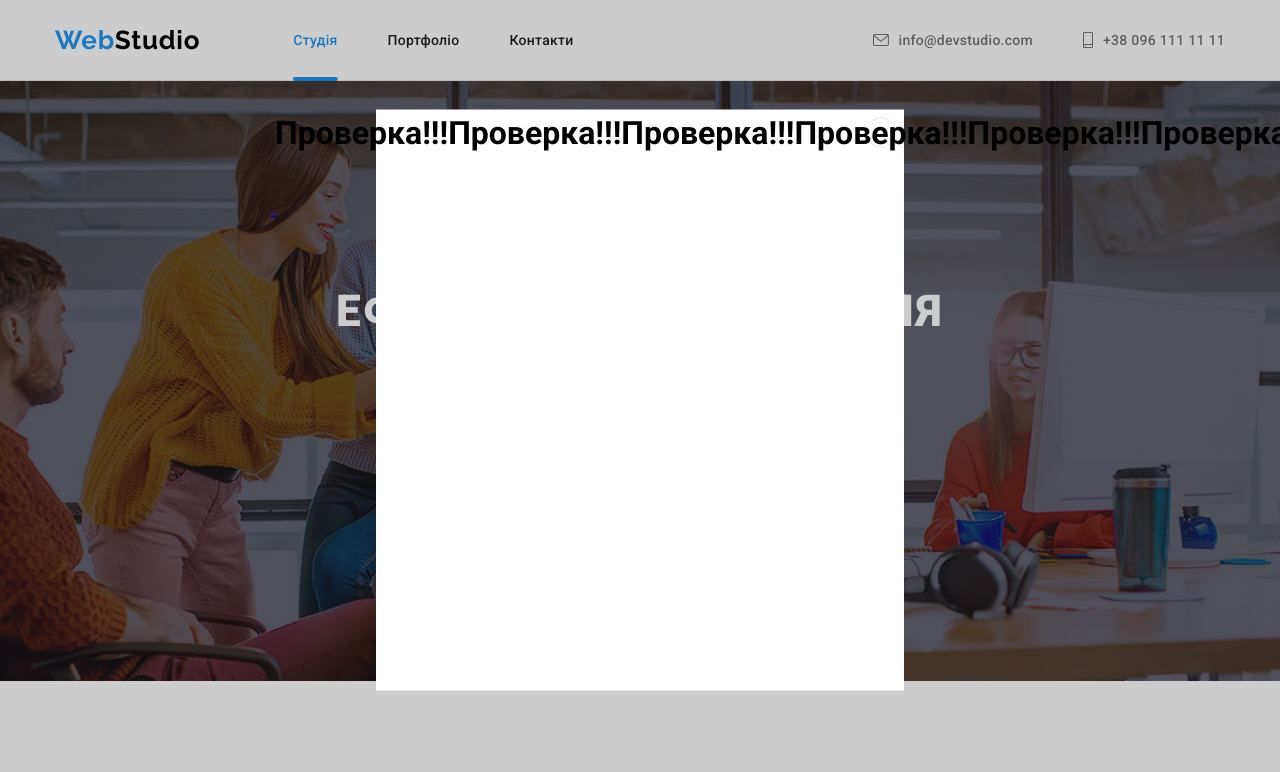
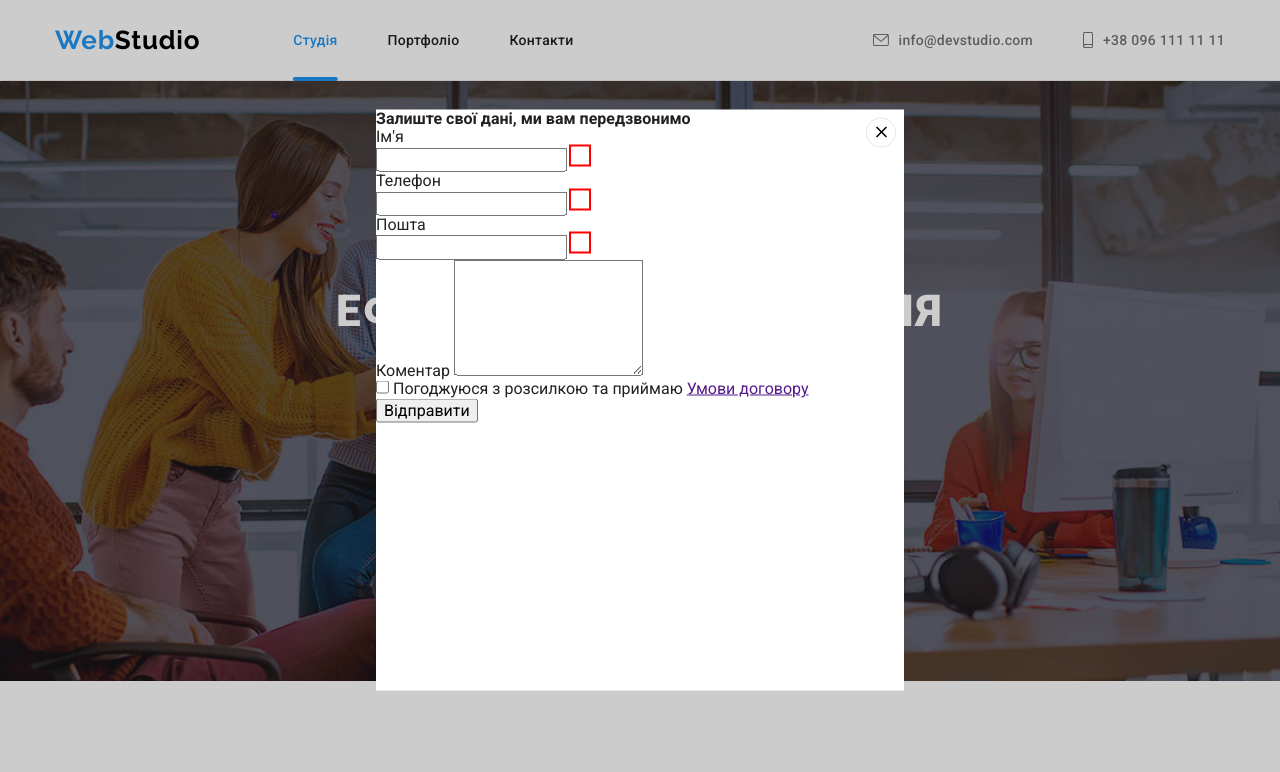
Before and after one commit to Vov4ik2022/goit-markup-hw-06, a plain HTML site: page index.html in a window 1280 px wide. Both pictures are taken after a click on the button "Замовити послугу". Shown: the top 772 px of the page. Drawn offline with nearby package versions, Linux system fonts and the light colour scheme.

Commit message:
ДЗ-6 исправил. Все работает!

```diff
--- a/css/style.css
+++ b/css/style.css
@@ -871,3 +871,9 @@ ______________________portfolio________________________________________ */
     background-color: var(--background-color-weite);
     border: 1px solid rgba(0, 0, 0, 0.1);
 }
+
+
+.modal-form-icon {
+    outline: 2px solid red;
+    fill: #1b5686;
+}
--- a/index.html
+++ b/index.html
@@ -534,16 +534,52 @@
           <svg class="modal-icon-close" width="18" height="18">
             <use href="./images/icons.svg#modal-close"> </use>
           </svg>
-          <h1>Проверка!!!</h1>
-          <h1>Проверка!!!</h1>
-          <h1>Проверка!!!</h1>
-          <h1>Проверка!!!</h1>
-          <h1>Проверка!!!</h1>
-          <h1>Проверка!!!</h1>
-          <h1>Проверка!!!</h1>
         </button>
+        <!-- ==========================NEW============================= -->
+        <strong> Залиште свої дані, ми вам передзвонимо </strong>
+        <form class="modal-form" name="modal_form">
+
+          <div class="modal-form-group" role="group">
+
+            <label class="modal-form-label" for="user_name">Ім'я</label>
+            <div class="modal-form-wrapper">
+              <input class="modal-form-field" type="text" name="user_name" id="user_name">
+              <svg class="modal-form-icon" width="18" height="18">
+                <use href=""></use>
+              </svg>
+            </div>
+
+            <label class="modal-form-label" for="user_phone">Телефон</label>
+            <div class="modal-form-wrapper">
+              <input class="modal-form-field" type="tel" name="user_phone" id="user_phone">
+              <svg class="modal-form-icon" width="18" height="18">
+                <use href=""></use>
+              </svg>
+            </div>
+
+            <label class="modal-form-label" for="user_mail">Пошта</label>
+            <div class="modal-form-wrapper">
+              <input class="modal-form-field" type="mail" name="user_mail" id="user_mail">
+              <svg class="modal-form-icon" width="18" height="18">
+                <use href=""></use>
+              </svg>
+            </div>
+
+            <label class="modal-form-label" for="user_message">Коментар</label>
+            <textarea class="modal-form-message" name="user_message" id="user_message"  rows="6"></textarea>
+
+          </div>
+
+          <div role="group">
+            <input class="modal-form-checkbox" type="checkbox" id="user_agreement">
+            <label for="user_agreement">Погоджуюся з розсилкою та приймаю <a href="">Умови договору</a> </label>
+          </div>
+
+          <button class="modal-form-btn" type="submit">Відправити</button>
+
+        </form>
       </div>
-<!-- ==========================NEW============================= -->
+
 
 <!-- =========================NEW============================== -->
     </div>
```
